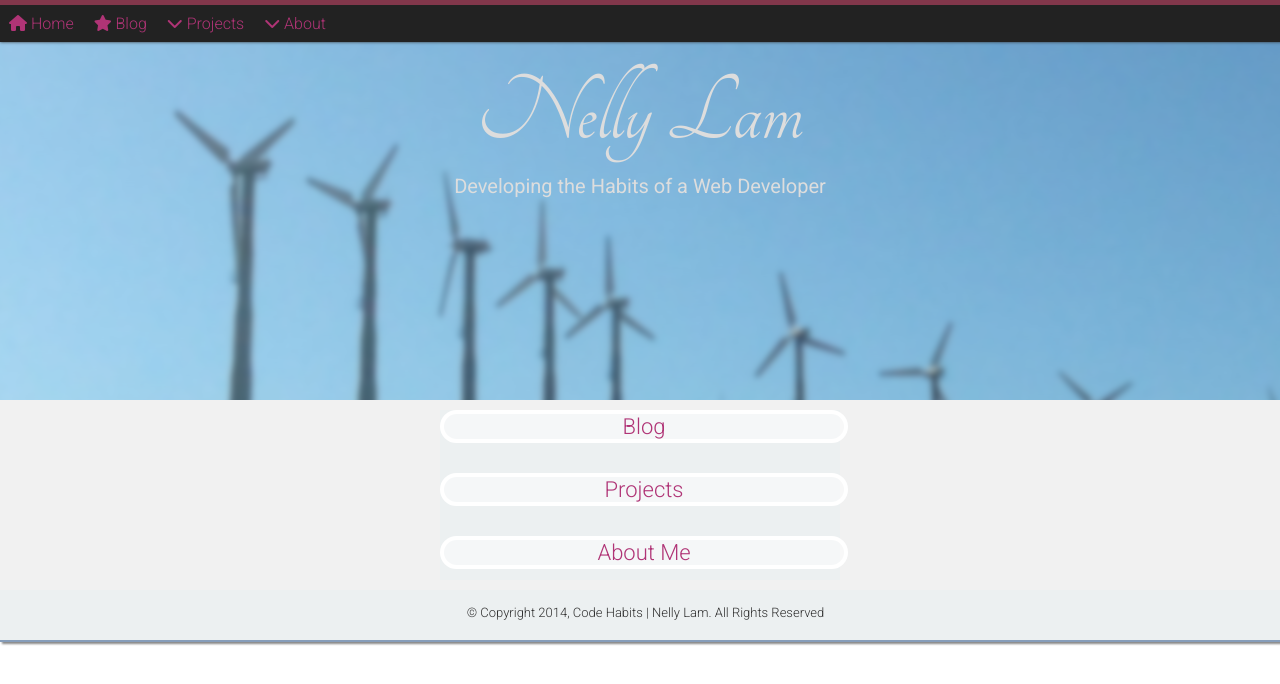
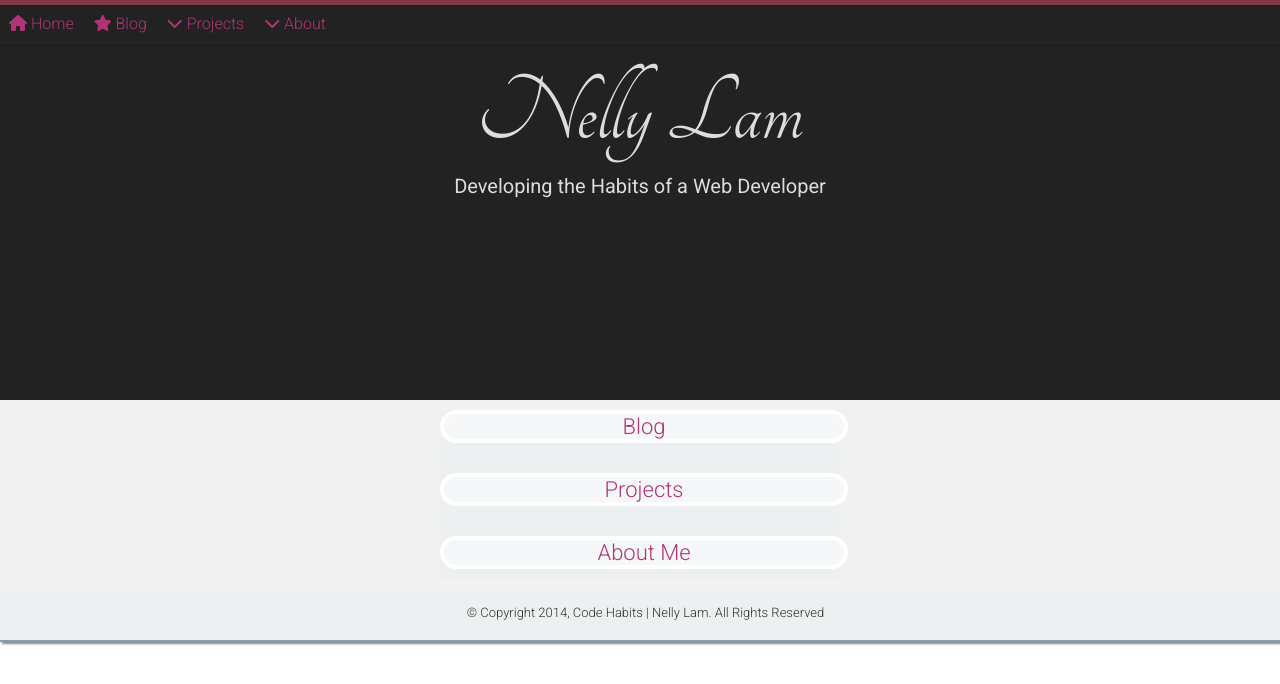
Before and after one commit to nellylam/nellylam.github.io, a Jekyll site: the page built from index.html, in a window 1280 px wide. Shown: the top 684 px of the page. Built offline with Jekyll 4.4.1, drawn with Linux system fonts in a browser that asks for light colours; nearby versions of some CDN libraries; library files that are not in the unit come from our copies; Markdown is read by kramdown in place of the engine named in the settings; the list of posts is cut into pages by our own code.

Commit message:
updated bkg color

```diff
--- a/css/stylesheet.css
+++ b/css/stylesheet.css
@@ -56,7 +56,7 @@ Header
 **********************************************************/
 header {
 	text-align: center;
-	background-image: url('{{site.baseurl}}/images/windmills.png');
+	background-color: #222;
 	width: 100%;
 /*	height: 400px;*/
 }
```
Also changed, not shown: 1 other file.
